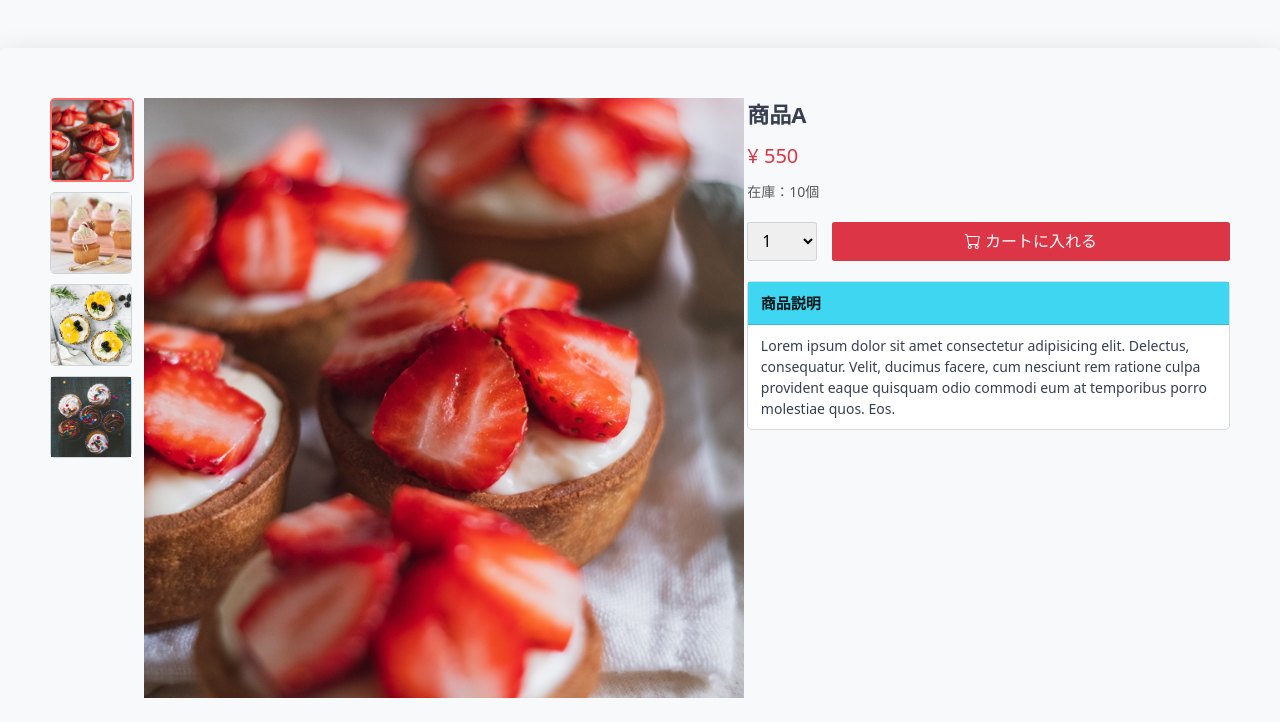
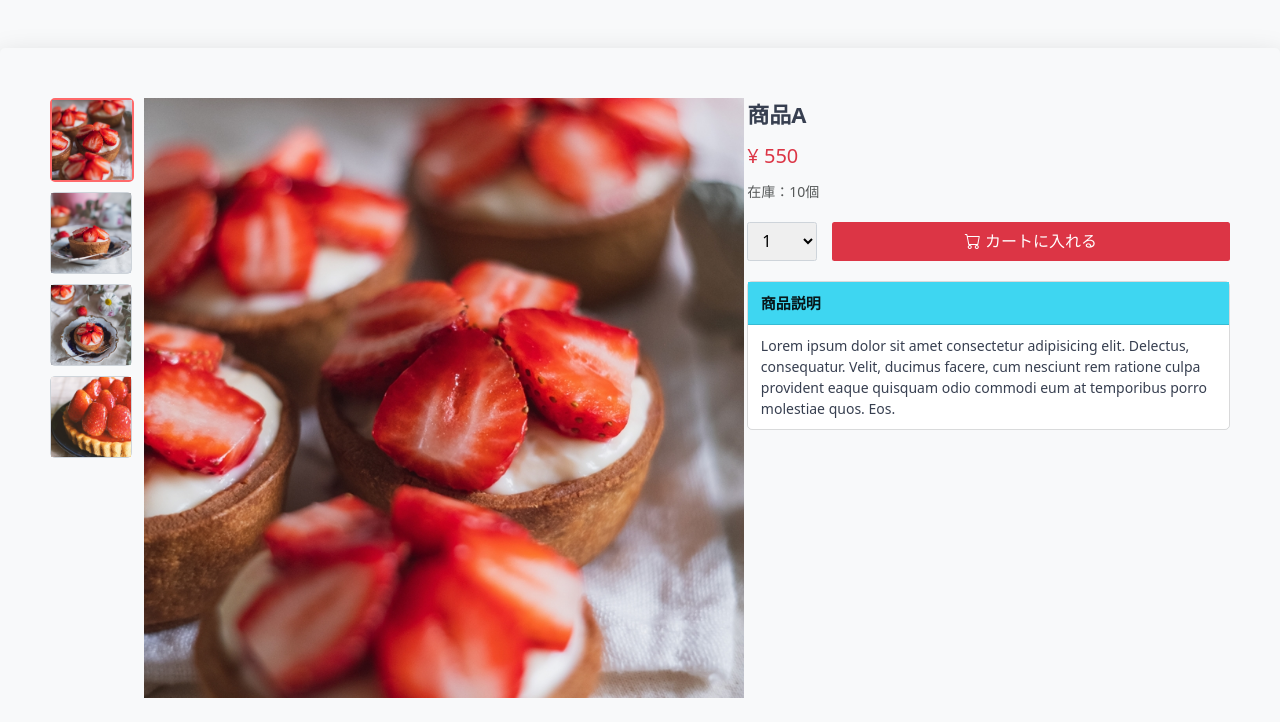
Before and after one commit to SENSE-SHARE/sample-shop, a plain HTML site: page detail.html in a window 1280 px wide. Shown: the part 78-800 px from the top of the page. Drawn offline with nearby package versions, Linux system fonts and the light colour scheme.

Commit message:
2枚目以降の商品画像パス変更

```diff
--- a/detail.html
+++ b/detail.html
@@ -42,9 +42,9 @@
                 <!-- 商品画像（サムネイル） -->
                 <ul id="product-thumb">
                     <li class="active"><img src="assets/img/products/1.jpg" /></li>
-                    <li><img src="assets/img/products/2.jpg" /></li>
-                    <li><img src="assets/img/products/3.jpg" /></li>
-                    <li><img src="assets/img/products/4.jpg" /></li>
+                    <li><img src="assets/img/products/1-2.jpg" /></li>
+                    <li><img src="assets/img/products/1-3.jpg" /></li>
+                    <li><img src="assets/img/products/1-4.jpg" /></li>
                 </ul>
 
                 <!-- 商品画像（大）-->
```
